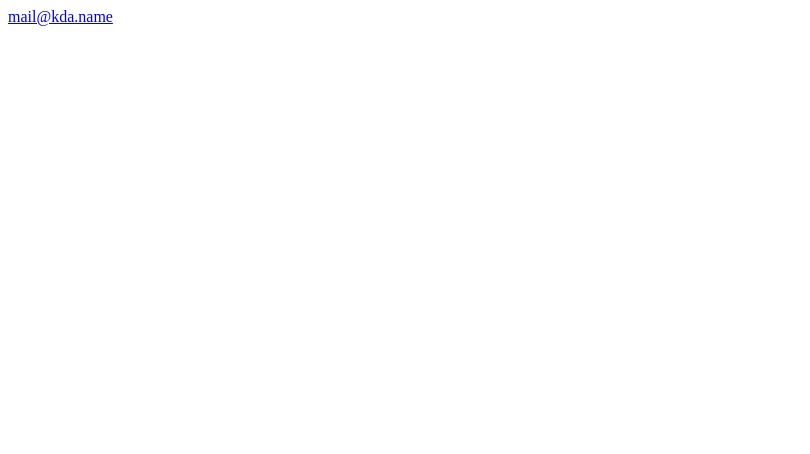
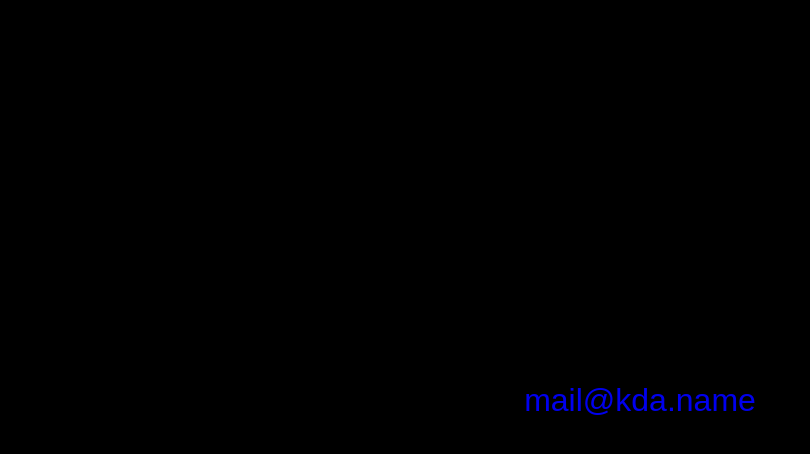
Before and after one commit to krchmkn/krchmkn.github.io, a plain HTML site: page index.html in a window 1280 px wide. Shown: the whole page, without its empty margins (0-810 px from the left). Drawn offline with Linux system fonts and the light colour scheme.

Commit message:
Update index.html

```diff
--- a/index.html
+++ b/index.html
@@ -1 +1,18 @@
-<a href="mailto:mail@kda.name">mail@kda.name</a>
+<!DOCTYPE html>
+<html lang="ru">
+<head>
+  <meta charset="UTF-8">
+  <meta name="viewport" content="width=device-width, initial-scale=1.0">
+  <title>Dmitrii Korchemkin</title>
+  <style>
+    html,body{background:#000;color:#0f0;text-align:center;margin:0;padding:0}
+    main{display:grid;place-content:center;place-items:center;height:100vh}
+    a{font-size:2rem;text-decoration:none;font-family:sans-serif}
+  </style>
+</head>
+<body>
+  <main>
+    <a href="mailto:mail@kda.name">mail@kda.name</a>
+  </main>
+</body>
+</html>
```
